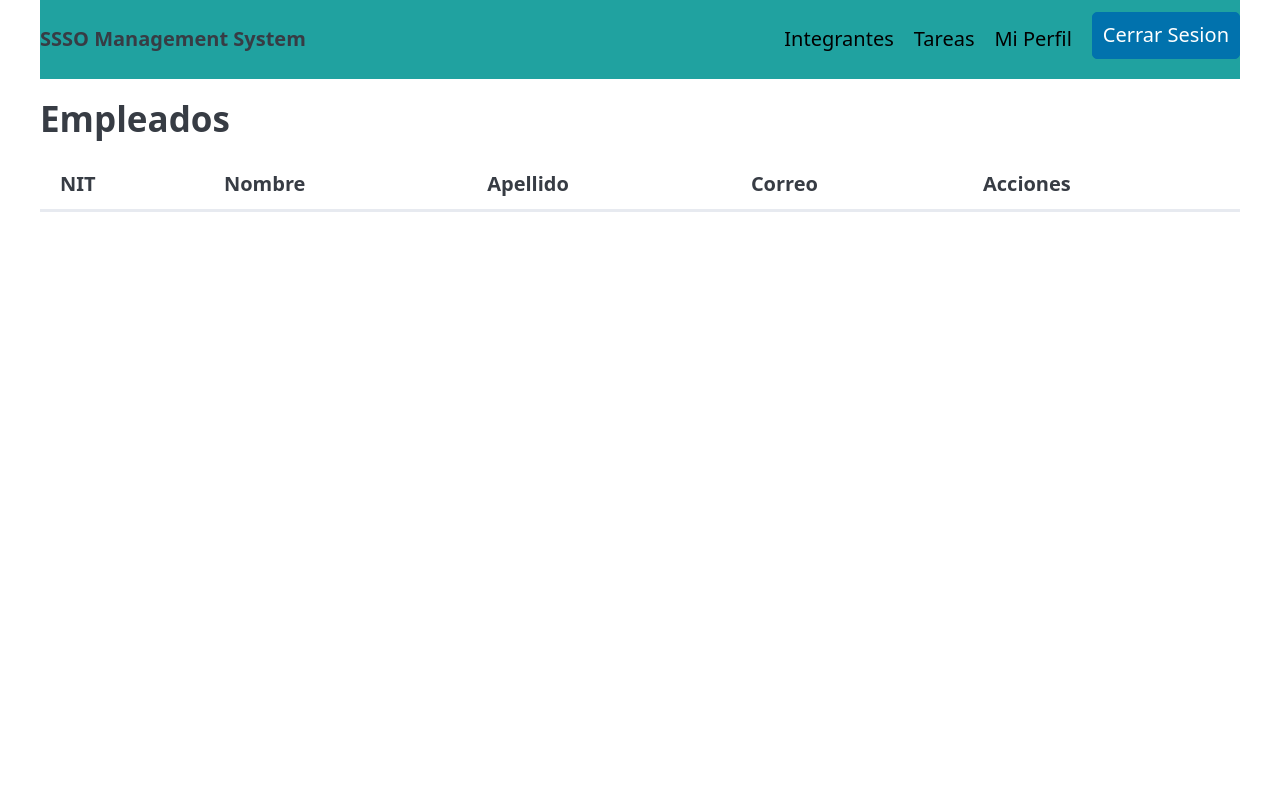
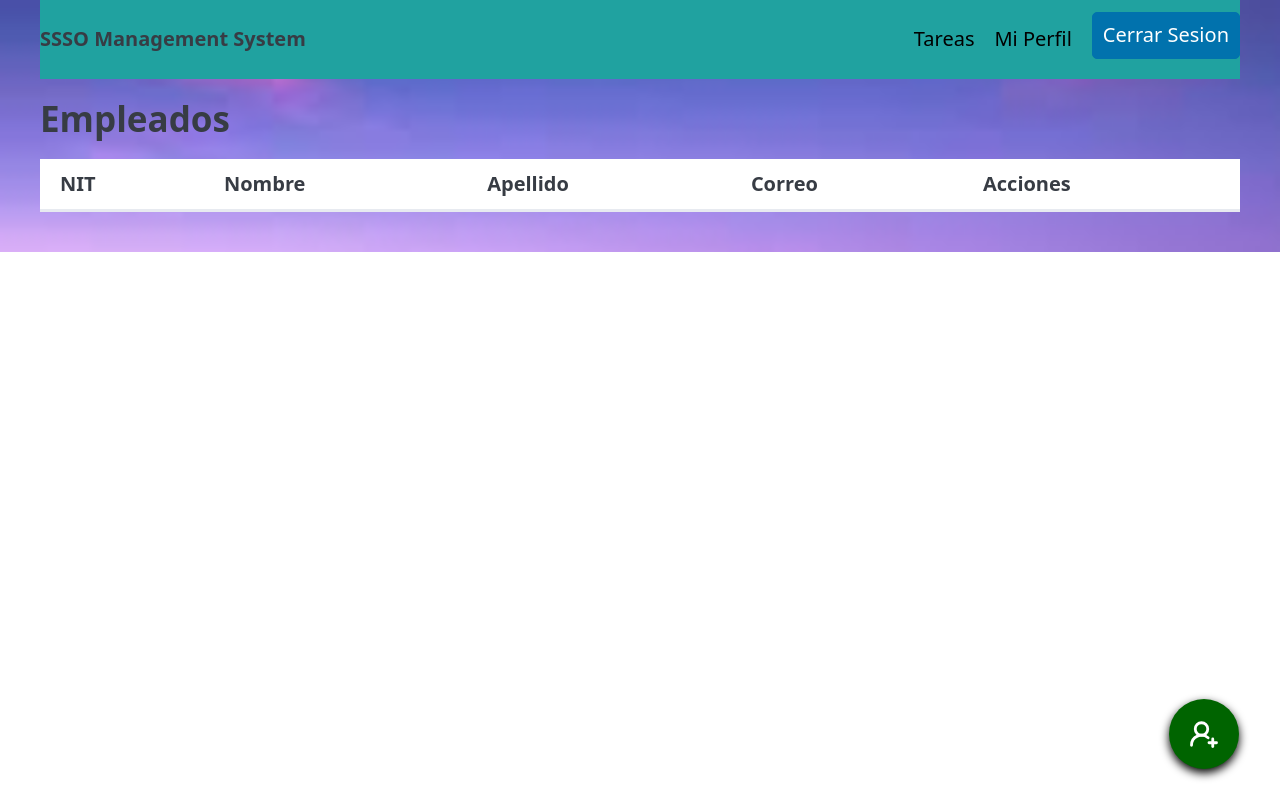
Before and after one commit to LeonelRamos12/CrudWeb2A, a plain HTML site: page index.html in a window 1280 px wide. Drawn offline with nearby package versions, Linux system fonts and the light colour scheme; no server answers.

Commit message:
boton de agregar diseñado

```diff
--- a/CSS/style.css
+++ b/CSS/style.css
@@ -1,3 +1,10 @@
+body{
+    background-image: url(../img/descarga.jpg);
+    position: center;
+    background-repeat: no-repeat;
+    background-attachment: fixed;
+    background-size: 100% 100%;
+}
 a{
     text-decoration: none;
     color: black;
@@ -6,4 +13,33 @@ a{
 a:hover{
     background-color: black;
     color: white;
+    transform: scale(1.5);
 }
+.btnAgregar{
+    position: fixed; /*el boton queda flotante encima del contenido*/
+    bottom: 30px; /*movemos el boton abajo*/
+    right: 40px;/*se mueve el boton hacia la derecha*/
+    background-color: darkgreen; /*color del boton*/
+    color: white; /*Color del icono o texto del boton*/
+    border-radius: 50%; /*bordes del boton*/
+    width: 70px; /*ancho del boton*/
+    height: 70px; /*altura del  boton*/
+    border: none;/*quitar demas bordes*/
+    box-shadow: 0 4px 10px rgb(0, 0, 0.5);/*la sombra del boton*/
+    display: flex;/*activamos flexbox*/
+    justify-content: center;/*alineacion horizontal*/
+    align-items: center;/*alineacion vertical*/
+    z-index: 1001;/*Para que el boton quede encima de todo*/
+    transition: transform 0.4s;
+}
+.btnAgregar:hover{
+    transform: scale(1.5);
+    background-color: green;
+    color: white;
+}
+.tabla_scroll{
+    overflow-x: auto;/*Scroll horizontal*/
+}
+button{
+    margin: 1px;
+}
--- a/index.html
+++ b/index.html
@@ -4,10 +4,12 @@
     <meta charset="UTF-8" />
     <meta name="viewport" content="width=device-width, initial-scale=1.0" />
     <title>Crud Web</title>
+    <!--Hoja de estilos pico-->
     <link
       rel="stylesheet"
       href="https://cdn.jsdelivr.net/npm/@picocss/pico@2/css/pico.min.css"
     />
+    <!--Hoja de estilos CSS-->
     <link rel="stylesheet" href="CSS/style.css">
   </head>
   <body>
@@ -23,7 +25,6 @@
                 </li>
             </ul>
             <ul>
-                <li><a href="#">Integrantes</a></li>
                 <li><a href="#">Tareas</a></li>
                 <li><a href="#">Mi Perfil</a></li>
                 <li><a href="#" role="button">Cerrar Sesion</a></li>
@@ -34,6 +35,7 @@
     <main class="container">
         <h2>Empleados</h2>
 
+        <div class="tabla_scroll">
             <table id="tabla" class="overflow-auto">
                 <thead>
                     <tr>
@@ -48,7 +50,12 @@
 
                 </tbody>
             </table>
+        </div>
     </main>
+    <!--Boton Flotante para agregar registros-->
+    <button id="btnAgregar" class="btnAgregar">
+        <svg xmlns="http://www.w3.org/2000/svg" width="36" height="36" viewBox="0 0 24 24" fill="none" stroke="currentColor" stroke-width="2.25" stroke-linecap="round" stroke-linejoin="round" class="lucide lucide-user-round-plus-icon lucide-user-round-plus"><path d="M2 21a8 8 0 0 1 13.292-6"/><circle cx="10" cy="8" r="5"/><path d="M19 16v6"/><path d="M22 19h-6"/></svg>
+    </button>
     <script src="JS/API.js"></script>
   </body>
 </html>
```
Also changed, not shown: img/descarga.jpg (added). Lines whose indentation alone changed are shown as unchanged.
